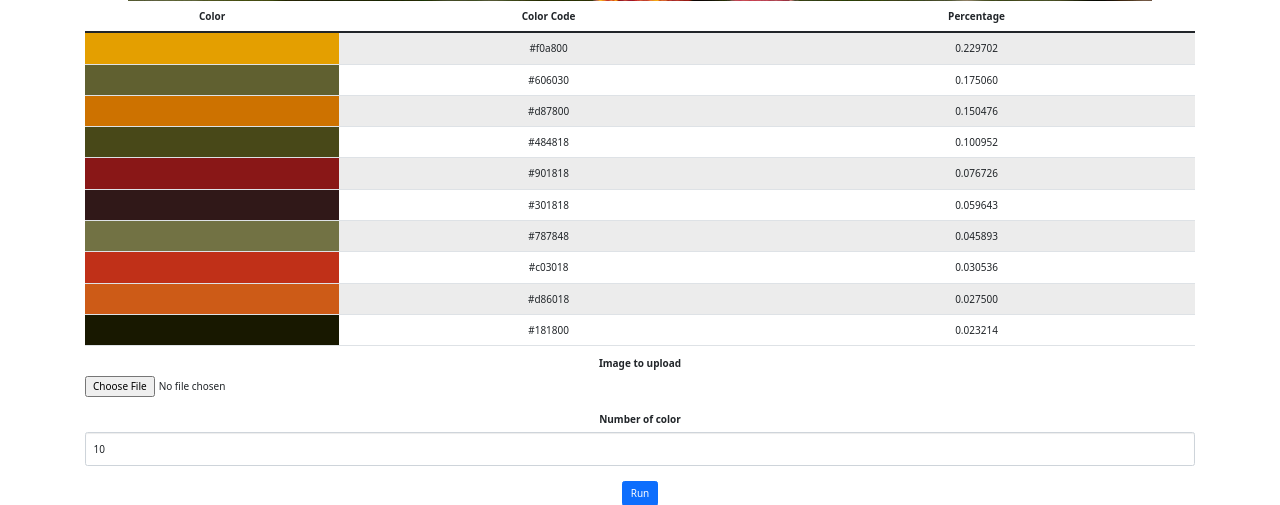
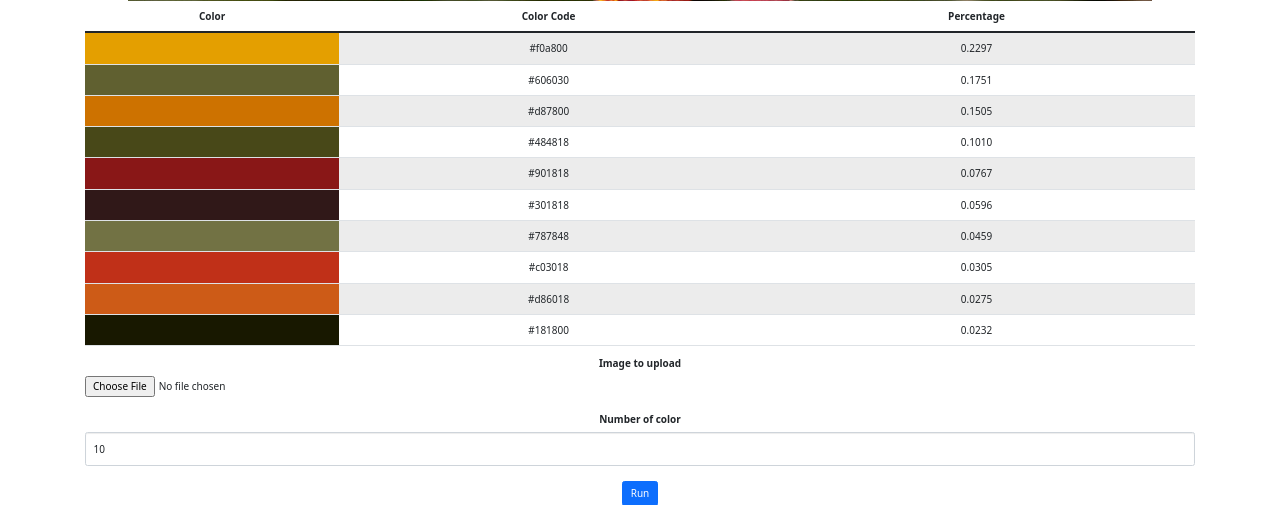
Before and after one commit to sam0chien/ImageColorPaletteGenerator, a Flask app: page / in a window 1280 px wide. Shown: the part 831-1336 px from the top of the page. Run offline with Flask 2, Linux system fonts and the light colour scheme; some libraries are stand-ins or nearby versions.

Commit message:
Reformat code

```diff
--- a/templates/header.html
+++ b/templates/header.html
@@ -4,7 +4,6 @@
 {{ moment.include_moment() }}
 {% block styles %}
 {{super()}}
-<link href="{{ url_for('static', filename='css/styles.css')}}" rel="stylesheet" type="text/css">
 <link rel="stylesheet" href="https://pro.fontawesome.com/releases/v5.10.0/css/all.css"
       integrity="sha384-AYmEC3Yw5cVb3ZcuHtOA93w35dYTsvhLPVnYs9eStHfGJvOvKxVfELGroGkvsg+p" crossorigin="anonymous"/>
 <link href="https://cdn.jsdelivr.net/npm/bootstrap@5.1.0/dist/css/bootstrap.min.css" rel="stylesheet"
--- a/templates/index.html
+++ b/templates/index.html
@@ -26,52 +26,52 @@
                     <tr>
                         <td style="background-color:#f0a800"></td>
                         <td>#f0a800</td>
-                        <td>0.229702</td>
+                        <td>0.2297</td>
                     </tr>
                     <tr>
                         <td style="background-color:#606030"></td>
                         <td>#606030</td>
-                        <td>0.175060</td>
+                        <td>0.1751</td>
                     </tr>
                     <tr>
                         <td style="background-color:#d87800"></td>
                         <td>#d87800</td>
-                        <td>0.150476</td>
+                        <td>0.1505</td>
                     </tr>
                     <tr>
                         <td style="background-color:#484818"></td>
                         <td>#484818</td>
-                        <td>0.100952</td>
+                        <td>0.1010</td>
                     </tr>
                     <tr>
                         <td style="background-color:#901818"></td>
                         <td>#901818</td>
-                        <td>0.076726</td>
+                        <td>0.0767</td>
                     </tr>
                     <tr>
                         <td style="background-color:#301818"></td>
                         <td>#301818</td>
-                        <td>0.059643</td>
+                        <td>0.0596</td>
                     </tr>
                     <tr>
                         <td style="background-color:#787848"></td>
                         <td>#787848</td>
-                        <td>0.045893</td>
+                        <td>0.0459</td>
                     </tr>
                     <tr>
                         <td style="background-color:#c03018"></td>
                         <td>#c03018</td>
-                        <td>0.030536</td>
+                        <td>0.0305</td>
                     </tr>
                     <tr>
                         <td style="background-color:#d86018"></td>
                         <td>#d86018</td>
-                        <td>0.027500</td>
+                        <td>0.0275</td>
                     </tr>
                     <tr>
                         <td style="background-color:#181800"></td>
                         <td>#181800</td>
-                        <td>0.023214</td>
+                        <td>0.0232</td>
                     </tr>
                     </tbody>
                 </table>
```
Also changed, not shown: color_extractor.py (+2 -5 lines).
